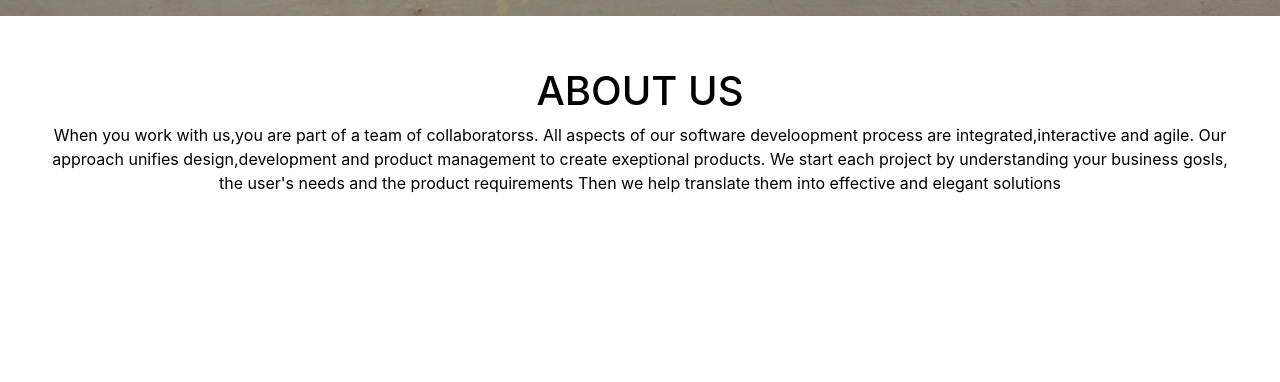
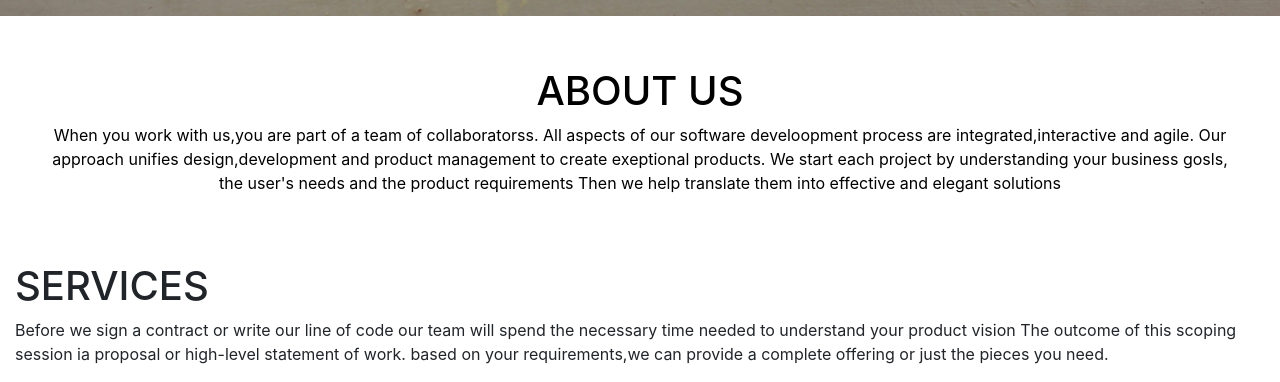
Before and after one commit to Cindywambui/delani-studio, a plain HTML site: page index.html in a window 1280 px wide. Shown: the part 721-1103 px from the top of the page. Before the commit the page ends 983 px from the top, so only its background shows below. Drawn offline with Linux system fonts and the light colour scheme.

Commit message:
Add third part

```diff
--- a/index.html
+++ b/index.html
@@ -38,6 +38,15 @@
             Then we help translate them into effective and elegant solutions </P>
 
     </div>
+    <div class="container-fluid" id="services">
+        <h1>SERVICES</h1>
+        <P>Before we sign a contract or write our line of code our team will spend the necessary time needed to
+            understand your product vision
+            The outcome of this scoping session ia proposal or high-level statement of work.
+            based on your requirements,we can provide a complete offering or just the pieces you need.
+        </P>
+
+    </div>
 </body>
 
 </html>
```
Lines whose indentation alone changed are shown as unchanged.
